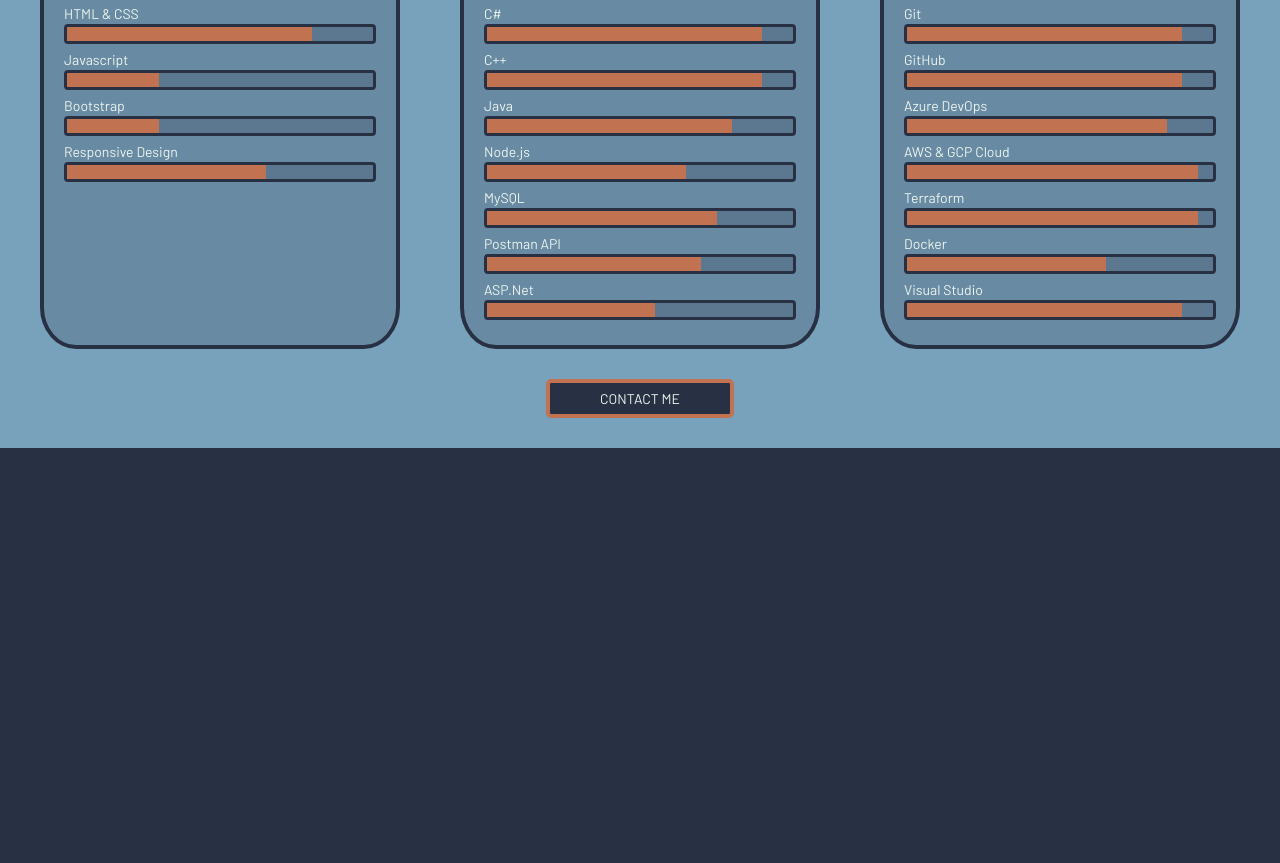
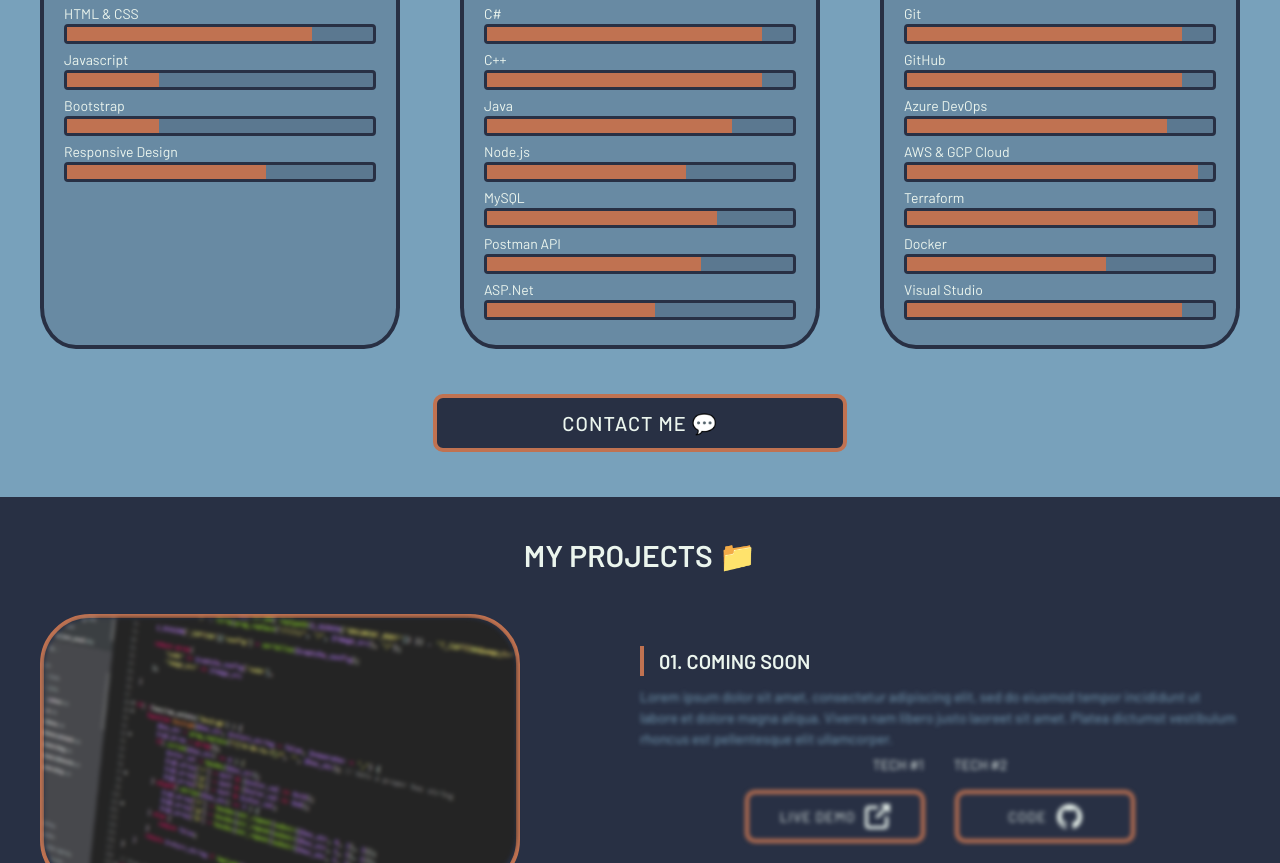
Before and after one commit to JGreene97/JacobSGreeneWebPortfolio, a plain HTML site: page index.html in a window 1280 px wide. Shown: the part 1937-2800 px from the top of the page. Before the commit the page ends 2385 px from the top, so only its background shows below. Drawn offline with Linux system fonts and the light colour scheme; a web font is replaced by a local one.

Commit message:
Add/Finalize Projects Section

```diff
--- a/css/index.css
+++ b/css/index.css
@@ -156,12 +156,6 @@
 	background-color: var(--site-color-2);
 }
 
-/* .section-about-flex{
-	display: flex;
-	justify-content: space-between;
-	align-items: center;
-} */
-
 .section-about h2{
 	overflow: hidden;
 	text-align: center;
@@ -180,8 +174,8 @@
 	content: '';
     position: absolute;
     top: 50%;
-    border-bottom: 2px solid var(--site-color-3);
-    width: calc(1200px / 2 - 100%);
+    border-bottom: 4px solid var(--site-color-3);
+    width: calc(1200px / 2);
     margin: 0 20px;
 }
 
@@ -367,11 +361,15 @@
 .section-about-contact a {
 	position: relative;
 	display: inline-flex;
-	padding: 5px 50px;
+	font-size: 2.0rem;
+	font-weight: 500;
+	letter-spacing: 0.1rem;
+	padding: 10px 125px;
+	margin: 15px 0;
 	column-gap: 10px;
 	align-items: center;
 	border: 4px solid var(--site-color-3);
-	border-radius: 5px;
+	border-radius: 10px;
 	background-color: var(--site-color-1);
 	z-index: 10;
 	overflow: hidden;
@@ -399,63 +397,121 @@
 	transition: border-color 0.3s 0.2s;
 }
 
-/* .section-about-image-gallery{
+/***********************
+*
+*	PROJECTS SECTION (MAIN)
+*
+***********************/
+
+.main-projects{
+	width: 100%;
+	background-color: var(--site-color-1);
+	padding-bottom: 60px;
+}
+
+.main-projects-flex {
 	display: flex;
 	flex-direction: column;
 }
 
-.section-about-image-gallery img{
-	height: 250px;
+.main-projects h2{
 	width: fit-content;
-	border-radius: 50px;
-	border: 4px solid var(--site-color-1);
-	margin: 10px 0;
+	align-self: center;
+	margin: 20px 0;
+	padding: 20px 0;
+	font-size: 3rem;
+	line-height: 1.25;
+	color: var(--site-color-4);
 }
 
-.section-about-image-gallery img:nth-child(1){
-	margin-top: 30px;
-	transition: all .5s;
+.main-projects-container h3 {
+	border-left: 4px solid var(--site-color-3);
+	padding: 0 15px;
+	margin-bottom: 10px;
 }
 
-.section-about-image-gallery img:nth-child(2){
-	margin-left: 120px;
-	transition: all .5s;
+.project-image{
+	width: 40%;
+	border: 4px solid var(--site-color-3);
+	border-radius: 50px;
+	z-index: 10;
 }
 
-.section-about-image-gallery img:nth-child(3){
-	margin-left: 30px;
-	margin-bottom: 30px;
-	transition: all .5s;
+.project-image img{
+	filter: blur(.2rem);
+	border-radius: 50px;
+	z-index: -10;
 }
 
-.section-about-image-gallery img:hover{
-	height: 275px;
-	cursor: pointer;
-}
-
-.section-about-text {
+.project-info {
 	width: 50%;
 }
 
-.section-about-text p{
-	padding-bottom: 15px;
+.project-info-desc {
+	color: var(--site-color-2);
+	margin-bottom: 5px;
 }
 
-.section-about-text a{
+.project-info-tech {
+	width: 100%;
+	display: inline-flex;
+	justify-content: center;
+	align-items: center;
+	column-gap: 30px;
+}
+
+.project-info-links {
+	display: flex;
+	width: 100%;
+	justify-content: center;
+	align-items: center;
+	column-gap: 30px;
+}
+
+.project-info-links-demo, .project-info-links-code{
+	display: inline-flex;
+	justify-content: center;
+	align-items: center;
+	width: 30%;
+}
+
+.project-1 {
+	width: 100%;
+	display: flex;
+	justify-content: space-between;
+	align-items: center;
+}
+
+.project-1 .project-info .project-info-desc {
+	filter: blur(.2rem);
+}
+
+.project-1 .project-info .project-info-tech {
+	filter: blur(.2rem);
+}
+
+.project-1 .project-info .project-info-links {
+	filter: blur(.2rem);
+}
+
+.project-info-links a {
 	position: relative;
 	display: inline-flex;
-	padding: 5px 50px;
+	letter-spacing: 0.1rem;
+	padding: 10px 25px;
+	margin: 15px 0;
 	column-gap: 10px;
 	align-items: center;
 	border: 4px solid var(--site-color-3);
-	border-radius: 5px;
+	border-radius: 10px;
 	background-color: var(--site-color-1);
 	z-index: 10;
 	overflow: hidden;
 	transition: border-color 0.3s;
+	pointer-events: none; /******** REMOVE THIS ONCE THE PROJECT IS UPLOADED ********/
 }
 
-.section-about-text a::before {
+.project-info-links a::before {
 	content: '';
 	position: absolute;
 	top: 0;
@@ -467,14 +523,42 @@
 	transition: 0.5s;
 }
 
-.section-about-text a:hover::before {
+.project-info-links a:hover::before {
 	width: 100%;
 }
 
-.section-about-text a:hover {
+.project-info-links a:hover {
 	border-color: var(--site-color-4);
 	transition: border-color 0.3s 0.2s;
-} */
+}
+
+.code-img {
+	width: 25px;
+	height: 25px;
+	background-image: url(../img/github_white.png);
+	background-repeat: no-repeat;
+	background-size: cover;
+	transition: all 0.3s 0.2s;
+}
+
+.project-info-links-code:hover .code-img {
+	background-image: url(../img/github_color.png);
+}
+
+.ext-img {
+	width: 25px;
+	height: 25px;
+	background-image: url(../img/exit-top-right-white.png);
+	background-repeat: no-repeat;
+	background-size: cover;
+	transition: all 0.3s 0.2s;
+}
+
+.project-info-links-demo:hover .ext-img {
+	background-image: url(../img/exit-top-right-blue.png);
+}
+
+
 
 /***********************
 *
--- a/css/main.css
+++ b/css/main.css
@@ -61,6 +61,13 @@
 	color: var(--site-color-4);
 	font-family: 'Barlow', sans-serif;
 	cursor: pointer;
+}
+
+li {
+	font-size: 1.4rem;
+	line-height: 1.5;
+	color: var(--site-color-4);
+	font-family: 'Barlow', sans-serif;
 }
 
 .wrapper-main {
--- a/index.html
+++ b/index.html
@@ -31,7 +31,7 @@
 			<ul>
 				<li><a href="#home">HOME</a></li>
 				<li><a href="#about-me">ABOUT ME</a></li>
-				<li><a href="#">PROJECTS</a></li>
+				<li><a href="#projects">PROJECTS</a></li>
 				<li><a href="#">CONTACT</a></li>
 			</ul>
 		</nav>
@@ -189,18 +189,46 @@
 				</div>
 			</div>
 			<div class="section-about-contact">
-				<a href="#">CONTACT ME</a>
+				<a href="#">CONTACT ME &#128172;</a>
 			</div>
 		</div>
 	</section>
 
-	<!-- <div class="section-about-skills">
-				<p>HTML & CSS</p>
-				<div class="section-about-skill-bar">
-					<div class="section-about-skill-bar-fill"></div>
+
+	<!-- Projects (Main) Section -->
+	<main id="projects" class="main-projects">
+		<div class="wrapper-main main-projects-flex">
+			<h2><span>MY PROJECTS &#128193;</span></h2>
+			<div class="main-projects-container">
+				<div class="project-1">
+					<div class="project-image">
+						<img src="img/code.jpg" alt="Programmer Code">
+					</div>
+					<div class="project-info">
+						<h3>01. COMING SOON</h3>
+						<p class="project-info-desc">Lorem ipsum dolor sit amet, consectetur adipiscing elit, sed do eiusmod tempor incididunt ut labore et
+							dolore magna aliqua. Viverra nam libero justo laoreet sit amet. Platea dictumst vestibulum rhoncus est
+							pellentesque elit ullamcorper.
+						</p>
+						<ul class="project-info-tech">
+							<li>TECH #1</li>
+							<li>TECH #2</li>
+						</ul>
+						<div class="project-info-links">
+							<a class="project-info-links-demo" href="#" target="_blank">
+								<h4>LIVE DEMO</h4>
+								<div class="ext-img"></div>
+							</a>
+							<a class="project-info-links-code" href="#" target="_blank">
+								<h4>CODE</h4>
+								<div class="code-img"></div>
+							</a>
+						</div>
+					</div>
 				</div>
-			</div> -->
-
+			</div>
+		</div>
+	</main>
 </body>
 
 </html>
```
Also changed, not shown: img/DEPRICATED/exit-top-right-black.png (added), img/code.jpg (added), img/exit-top-right-blue.png (added), img/exit-top-right-orange.png (added), img/exit-top-right-white.png (added).
